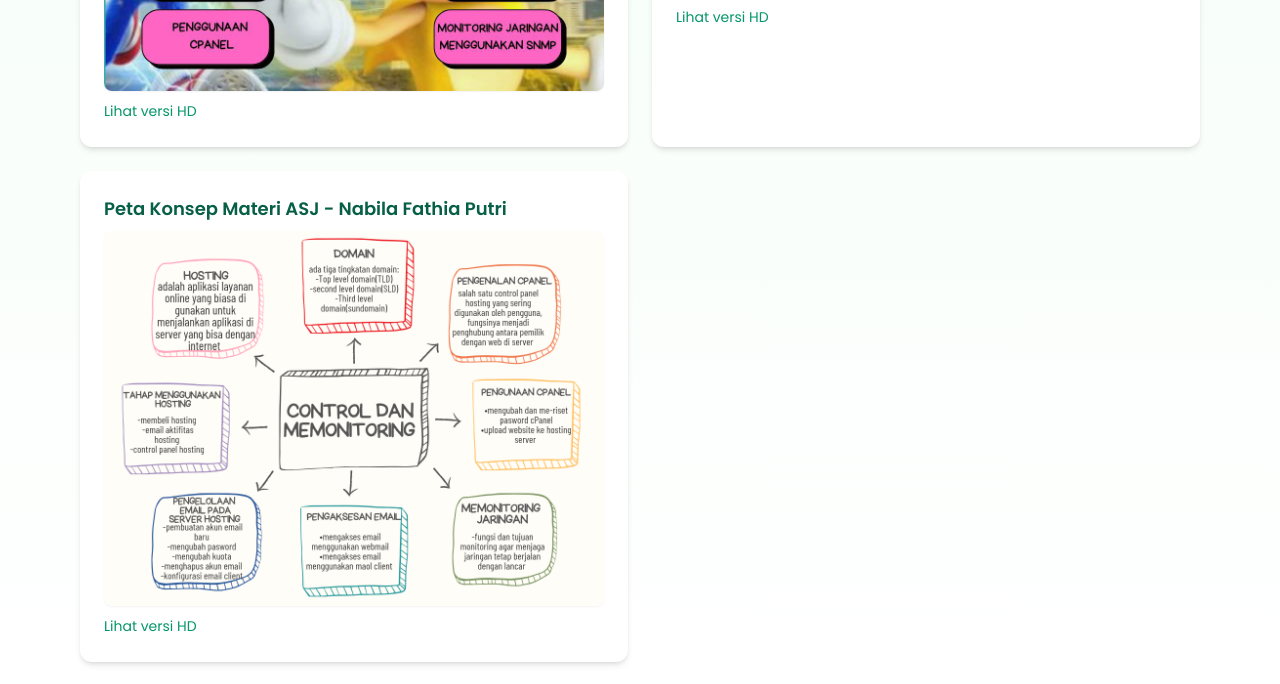
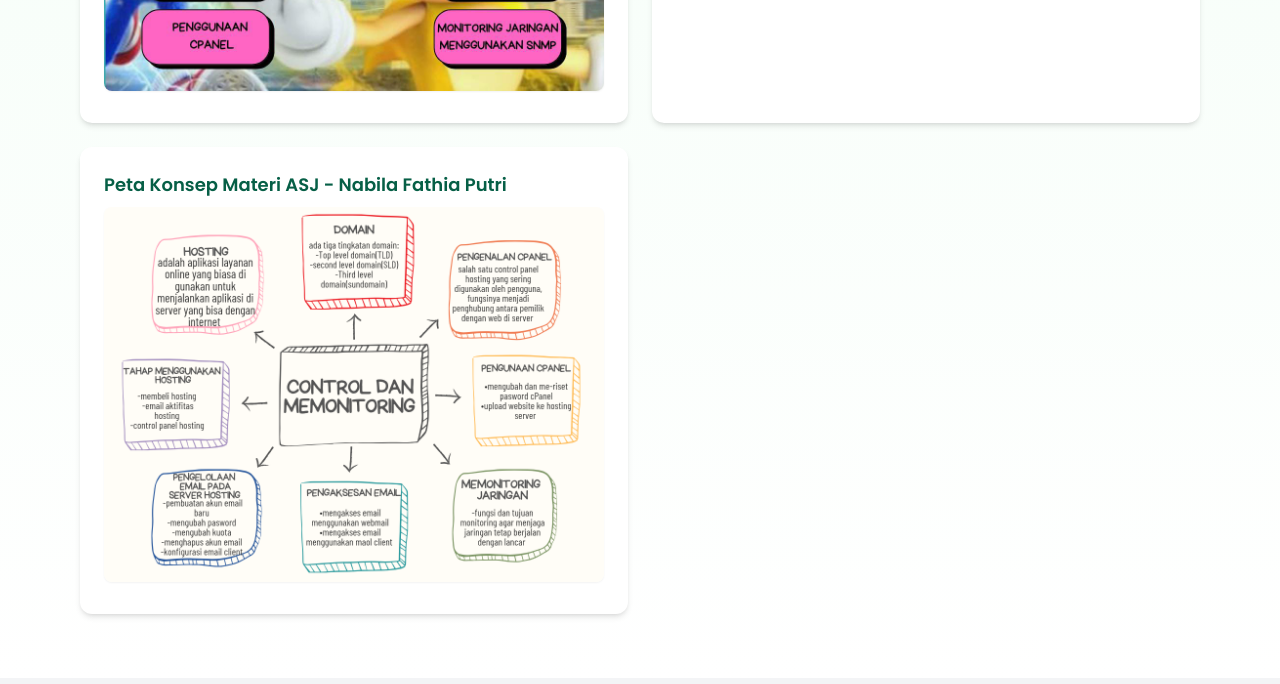
Before and after one commit to fachrishofiyyuddin/proyek-siswa, a plain HTML site: page index.html in a window 1280 px wide. Shown: the part 896-1580 px from the top of the page. Drawn offline with nearby package versions, Linux system fonts and the light colour scheme.

Commit message:
Update index.html

```diff
--- a/index.html
+++ b/index.html
@@ -35,21 +35,18 @@
       <div class="bg-white p-6 rounded-xl shadow-md hover:shadow-2xl transition transform duration-300">
         <h3 class="text-lg font-semibold text-emerald-800 mb-2">Peta Konsep Materi ASJ - Aufa Rofiul Himam</h3>
         <img src="1.jpg" alt="Peta Konsep Hosting" class="rounded-lg shadow-sm mb-2" />
-        <a href="https://www.canva.com/your-peta-konsep-link1" target="_blank" class="text-sm text-emerald-600 hover:underline">Lihat versi HD</a>
       </div>
 
       <!-- Peta Konsep 2 -->
       <div class="bg-white p-6 rounded-xl shadow-md hover:shadow-2xl transition transform duration-300">
         <h3 class="text-lg font-semibold text-emerald-800 mb-2">Peta Konsep Materi ASJ- Hidayatul Munawaroh</h3>
         <img src="2.png" alt="Konsep GitHub Pages" class="rounded-lg shadow-sm mb-2" />
-        <a href="https://www.canva.com/your-peta-konsep-link2" target="_blank" class="text-sm text-emerald-600 hover:underline">Lihat versi HD</a>
       </div>
 
       <!-- Peta Konsep 3 -->
       <div class="bg-white p-6 rounded-xl shadow-md hover:shadow-2xl transition transform duration-300">
         <h3 class="text-lg font-semibold text-emerald-800 mb-2">Peta Konsep Materi ASJ - Nabila Fathia Putri</h3>
         <img src="3.png" alt="Struktur File Web" class="rounded-lg shadow-sm mb-2" />
-        <a href="https://www.canva.com/your-peta-konsep-link3" target="_blank" class="text-sm text-emerald-600 hover:underline">Lihat versi HD</a>
       </div>
     </div>
   </div>
```
